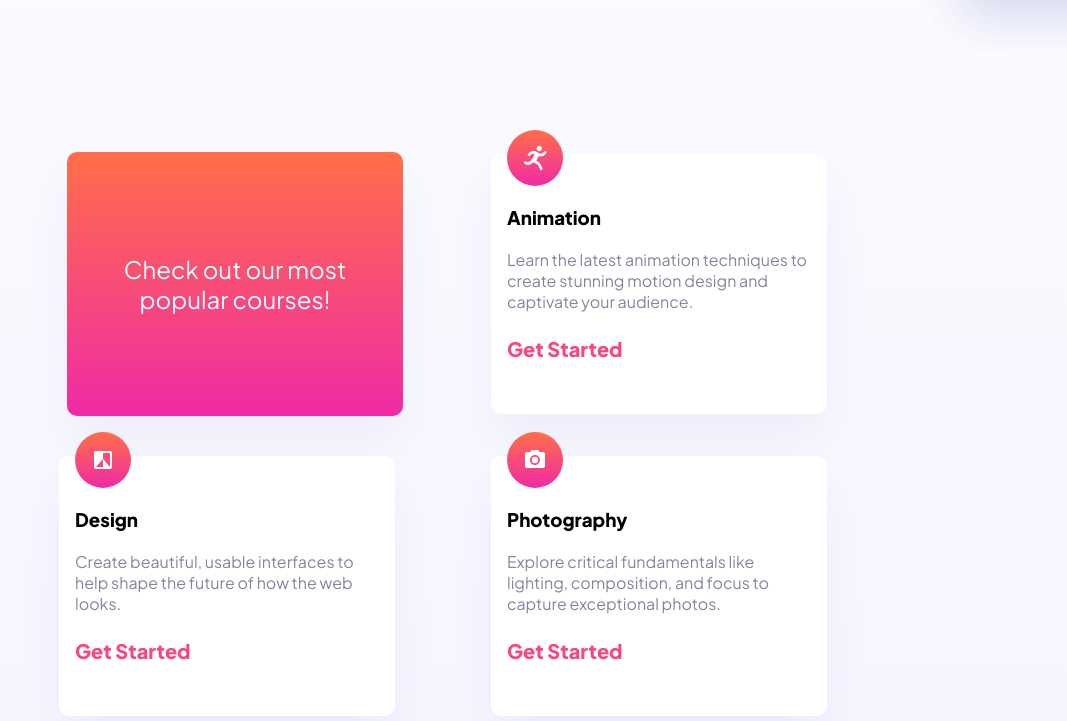
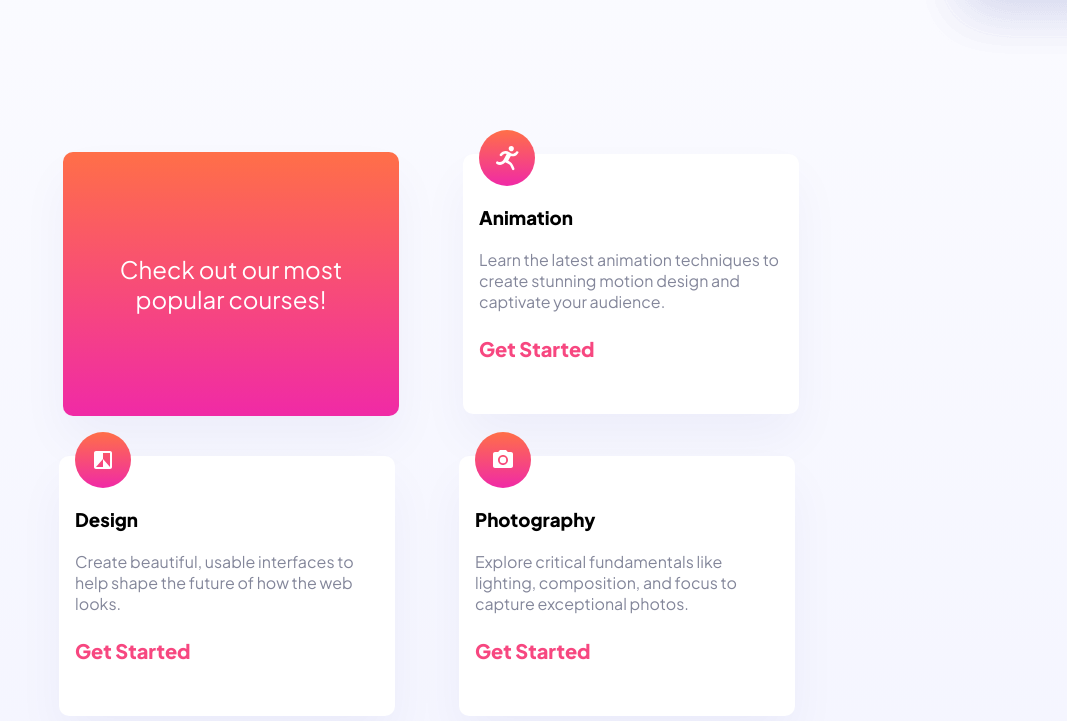
Before and after one commit to schincharauli/Skilled-e-learning-landing-page, a plain HTML site: page index.html in a window 1280 px wide. Shown: the part 700-1421 px from the top of the page, without its empty margins (213-1280 px from the left). Drawn offline with Linux system fonts and the light colour scheme.

Commit message:
Add files via upload

```diff
--- a/style.css
+++ b/style.css
@@ -86,6 +86,7 @@ html{
     margin: 1em;
     display: flex;
     justify-content: center;
+
     align-items: center;
     flex-direction: column;
     border-radius: 10px;
@@ -230,7 +231,9 @@ html{
         display: flex;
         justify-content: center;
         align-items: center;
-        justify-content: space-between;
+        /* justify-content: space-between; */
+        margin-left: 0;
+
         flex-direction: row;
         flex-wrap:wrap;
     }
@@ -245,6 +248,7 @@ html{
 
     .card-1, .card-2, .card-3, .card-4, .card-5, .card-6{
         justify-content: space-around;
+        margin-right: 30px;
 
     }
 }
@@ -295,10 +299,11 @@ html{
         margin-top: 15em;
         display: flex;
         justify-content: center;
-        align-items: center;
-        justify-content: space-between;
         flex-direction: row;
         flex-wrap:wrap;
+        align-items: center;
+        justify-content: space-around;
+
     }
 
     .card-1{
```
